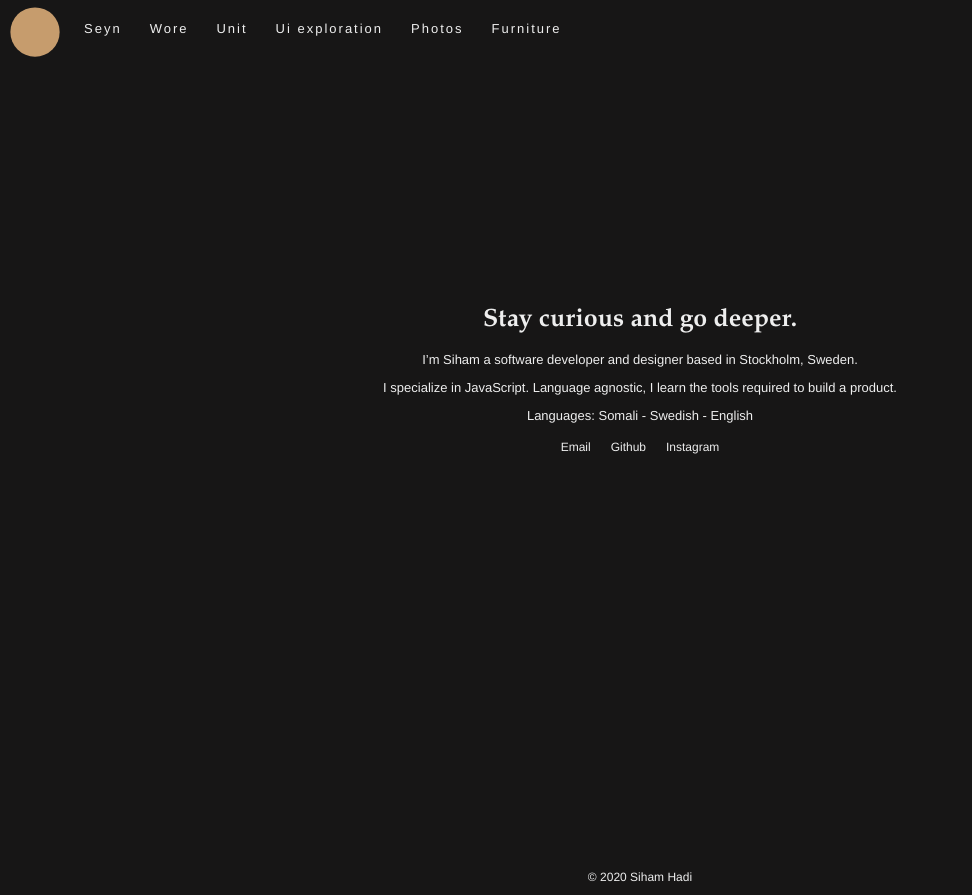
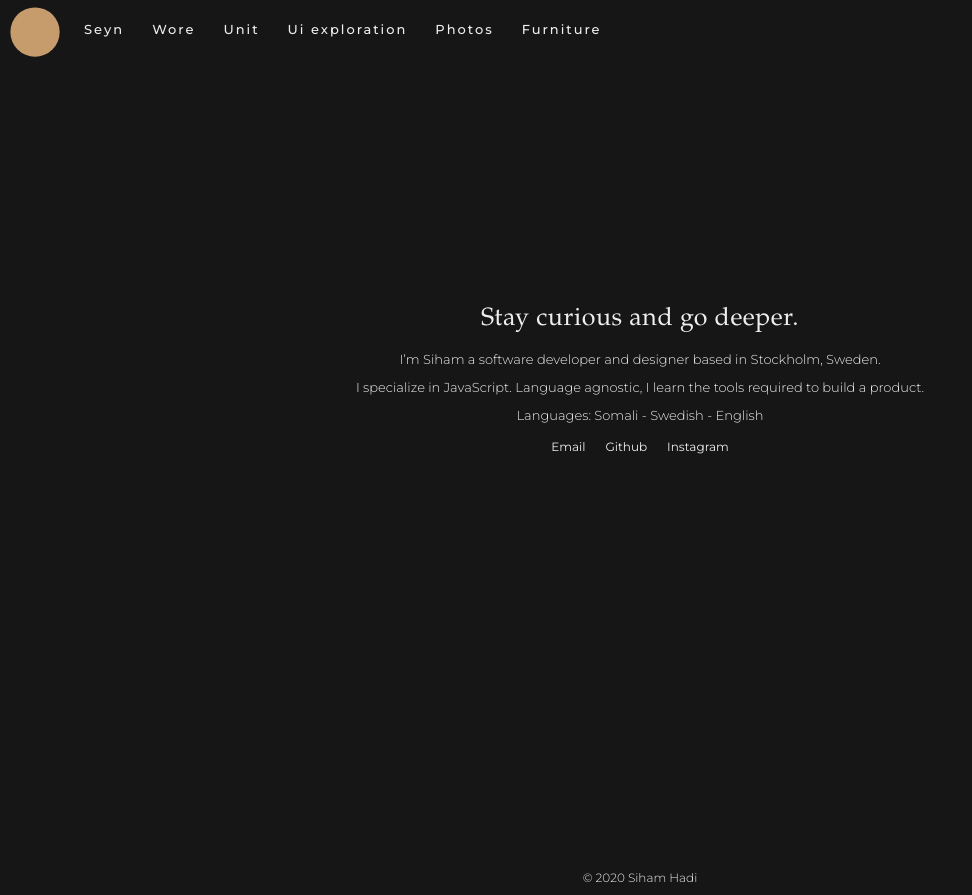
Before and after one commit to csobr/personal-website, a Next.js app: page / in a window 1280 px wide. Shown: the whole page, without its empty margins (0-972 px from the left). Built offline with nearby package versions, Linux system fonts and the light colour scheme.

Commit message:
Updated font

```diff
--- a/src/styles/main.scss
+++ b/src/styles/main.scss
@@ -1,3 +1,4 @@
+@import url('https://fonts.googleapis.com/css2?family=Montserrat:wght@300;400;500;600&display=swap');
 $primary_color: #eeeeee;
 // #0b0b0b
 $secondary_color: #050505;
@@ -21,7 +22,7 @@
 }
 html {
   font-size: 62.5%;
-  font-family: Helvetica, 'Trebuchet MS', Verdana, sans-serif;
+  font-family: 'Montserrat', sans-serif;
   font-weight: 300;
 }
 @media (max-width: 75em) {
@@ -206,7 +207,8 @@
 h1 {
   color: $primary_color;
   font-size: 2.5rem;
-  font-weight: 700;
+  font-weight: 400;
+  letter-spacing: 0.05rem;
   padding: 1rem;
   font-family: Didot, Didot LT STD, Hoefler Text, Garamond, Times New Roman,
     serif;
@@ -226,7 +228,7 @@
 
   p {
     font-size: 1.3em;
-    font-weight: 400;
+    font-weight: 300;
     line-height: 2.8rem;
     @media (max-width: 415px) {
       line-height: 2rem;
@@ -236,6 +238,7 @@
 .social a {
   font-size: 1.2em;
   padding: 1rem;
+  font-weight: 400;
   text-decoration: none;
   display: inline-block;
   position: relative;
```
